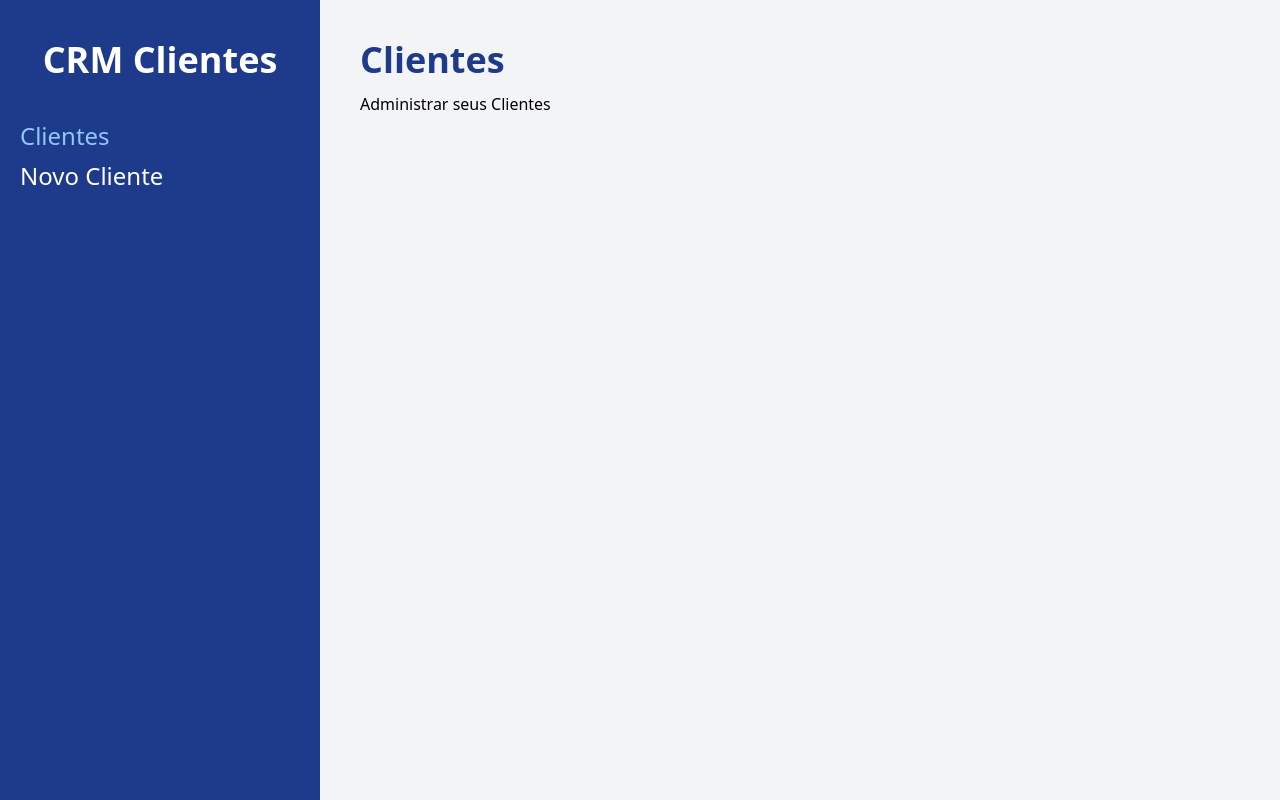
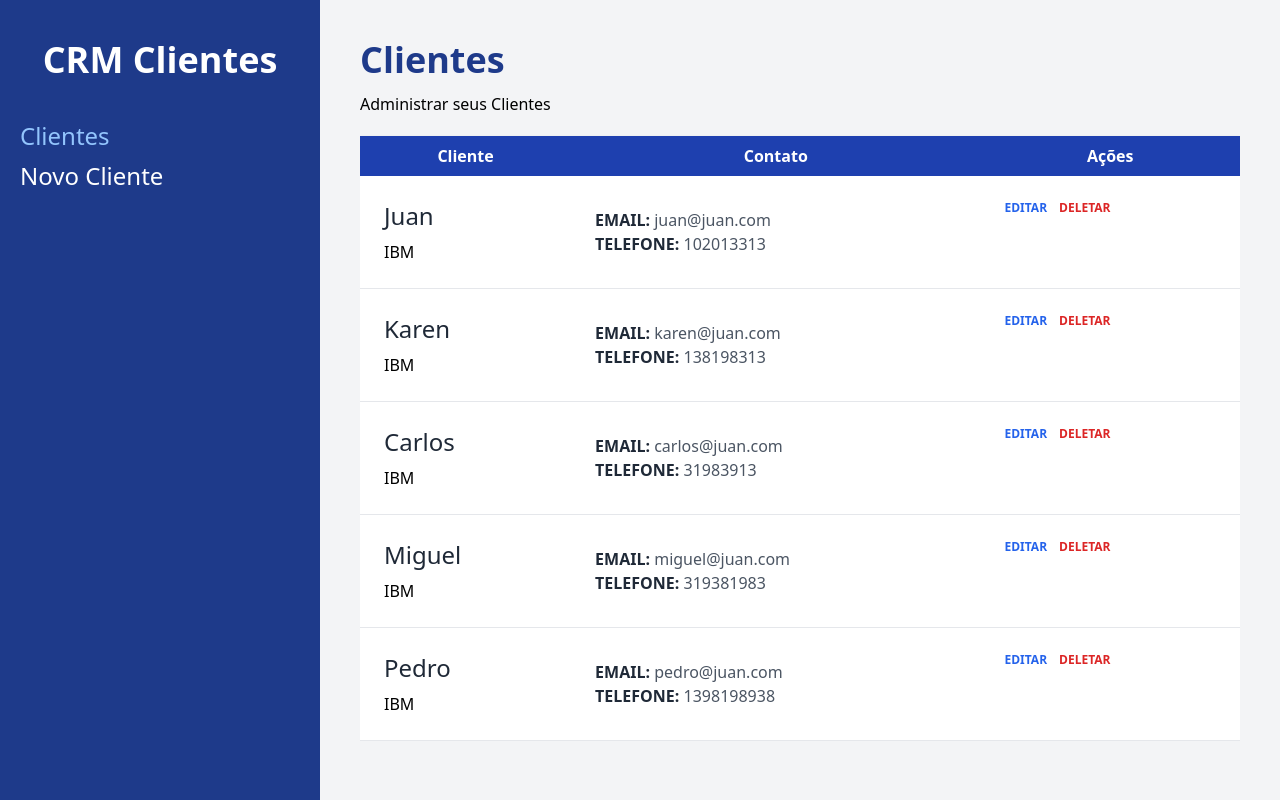
Before and after one commit to vselei/crm-react, a React (Vite) app: page / in a window 1280 px wide. Built offline with nearby package versions, Linux system fonts and the light colour scheme.

Commit message:
Formatação da exibição dos clientes

```diff
--- /dev/null
+++ b/src/components/Client.jsx
@@ -0,0 +1,38 @@
+const Client = ({ client }) => {
+  const { name, tel, email, company, id } = client;
+
+  return (
+    <tr className="border-b">
+      <td className="p-6 space-y-2">
+        <p className="text-2xl text-gray-800">{name}</p>
+        <p>{company}</p>
+      </td>
+      <td className="p-6">
+        <p className="text-gray-600">
+          <span className="text-gray-800 uppercase font-bold">Email: </span>
+          {email}
+        </p>
+        <p className="text-gray-600">
+          <span className="text-gray-800 uppercase font-bold">Telefone: </span>
+          {tel}
+        </p>
+      </td>
+      <td className="p-6 flex gap-3">
+        <button
+          type="button"
+          className="text-blue-600 hover:text-blue-700 uppercase font-bold transition-colors text-xs"
+        >
+          Editar
+        </button>
+        <button
+          type="button"
+          className="text-red-600 hover:text-red-700 uppercase font-bold transition-colors text-xs"
+        >
+          Deletar
+        </button>
+      </td>
+    </tr>
+  );
+};
+
+export default Client;
--- a/src/components/Layout.jsx
+++ b/src/components/Layout.jsx
@@ -31,7 +31,7 @@ const Layout = () => {
           </Link>
         </nav>
       </aside>
-      <main className="md:w-3/4 p-10 md:h-screen overflow-scroll">
+      <main className="md:w-3/4 p-5 md:p-10 md:h-screen overflow-scroll">
         <Outlet />
       </main>
     </div>
--- a/src/pages/index.jsx
+++ b/src/pages/index.jsx
@@ -1,4 +1,5 @@
 import { useLoaderData } from 'react-router-dom';
+import Client from '../components/Client';
 
 export const loader = () => {
   const clients = [
@@ -49,6 +50,26 @@ const Index = () => {
     <>
       <h1 className="font-black text-4xl text-blue-900">Clientes</h1>
       <p className="mt-3">Administrar seus Clientes</p>
+      <div className='overflow-x-auto'>
+        {clients.length ? (
+          <table className="w-full bg-white shadow mt-5 table-auto">
+            <thead className="bg-blue-800 text-white">
+              <tr>
+                <th className="p-2">Cliente</th>
+                <th className="p-2">Contato</th>
+                <th className="p-2">Ações</th>
+              </tr>
+            </thead>
+            <tbody>
+              {clients.map(client => (
+                <Client key={client.id} client={client} />
+              ))}
+            </tbody>
+          </table>
+        ) : (
+          <p className="text-center mt-10">Não possui clientes</p>
+        )}
+      </div>
     </>
   );
 };
```
